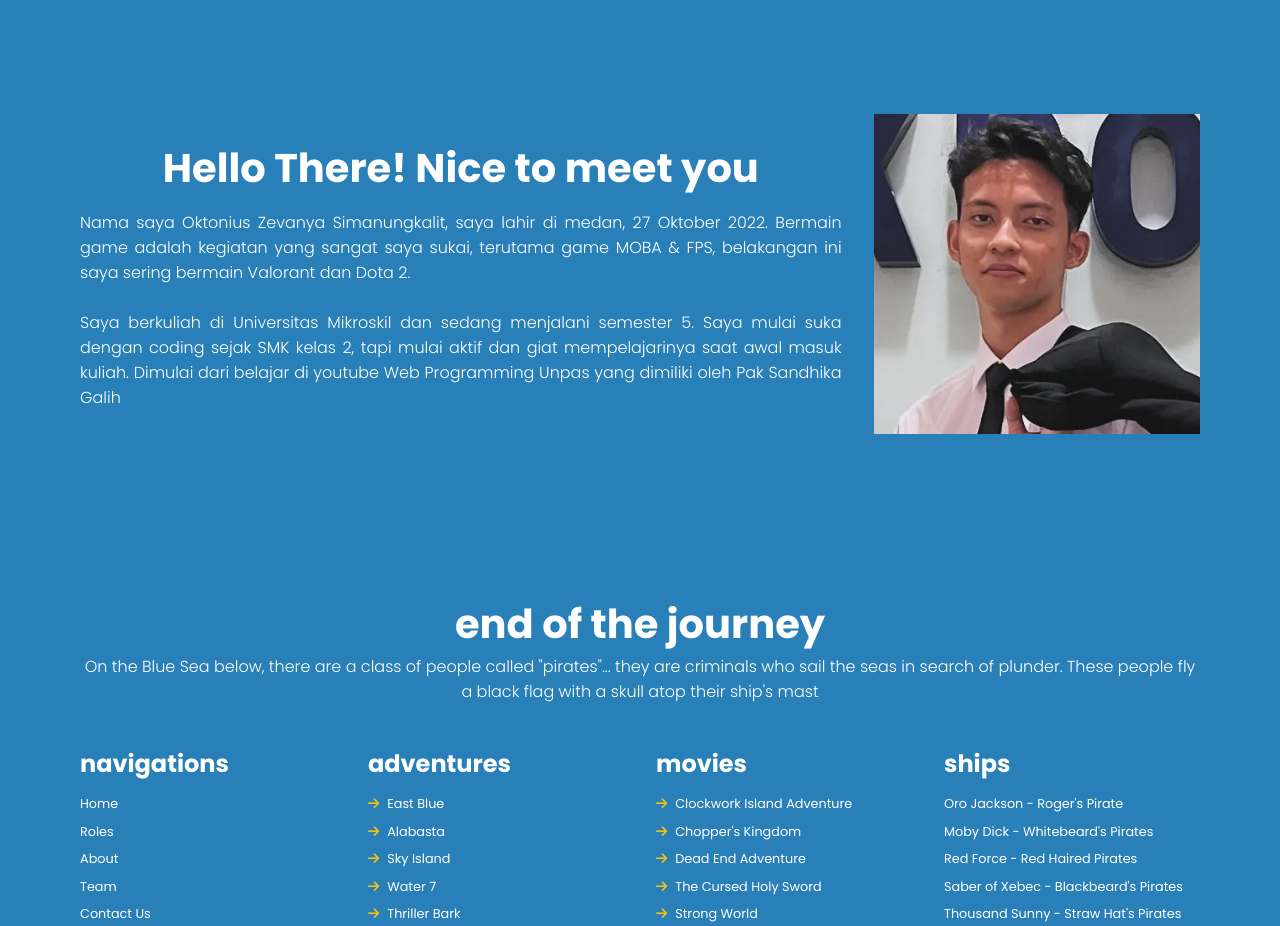
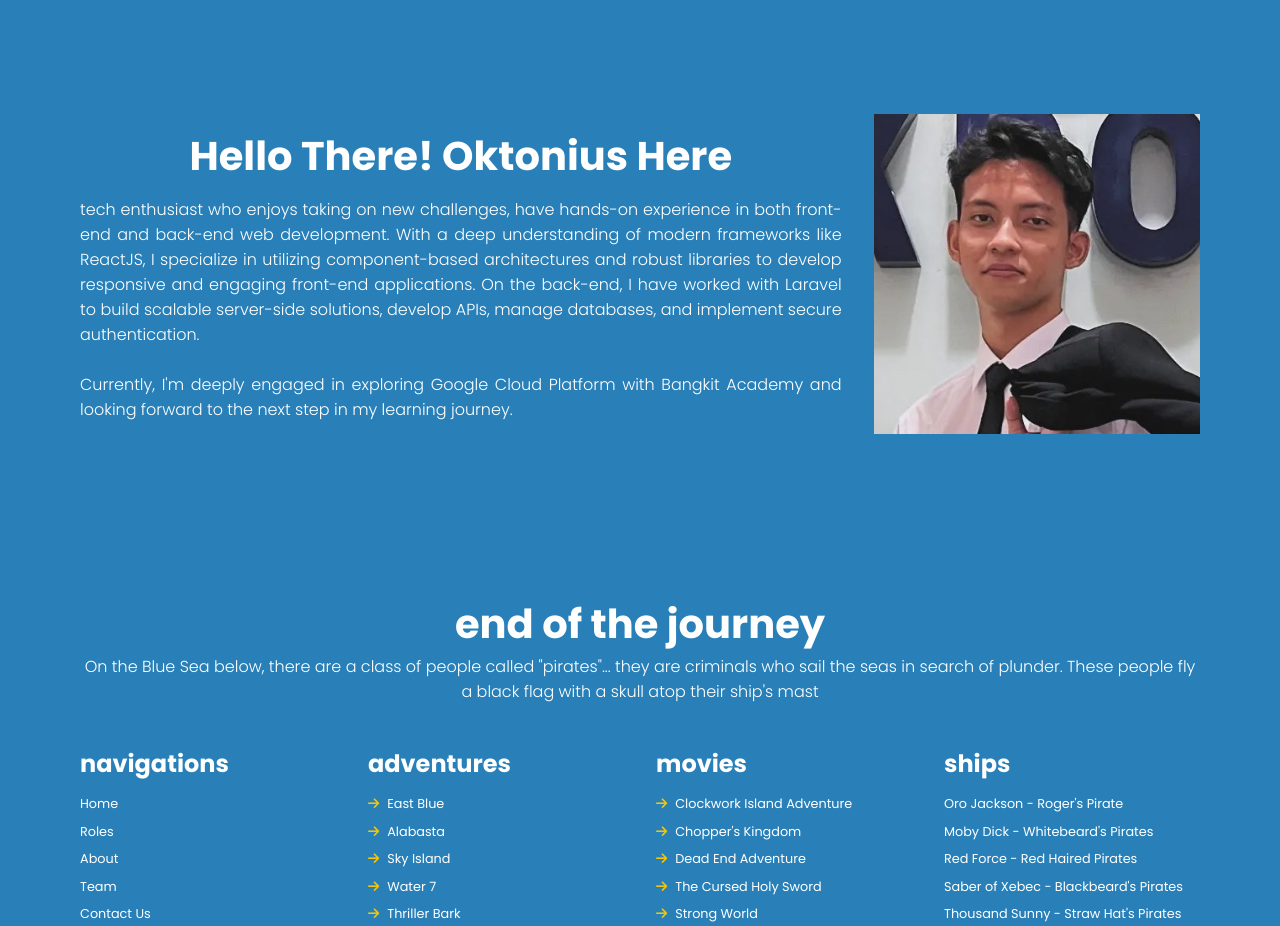
Before and after one commit to OktoniusZ/one_piece, a plain HTML site: page index.html in a window 1280 px wide. Shown: the part 3020-3946 px from the top of the page. Drawn offline with nearby package versions, Linux system fonts and the light colour scheme.

Commit message:
Update index.html

```diff
--- a/index.html
+++ b/index.html
@@ -183,15 +183,10 @@
         <!-- biodata section starts -->
         <section class="biodata" id="biodata">
             <div class="data">
-                <h3>Hello There! Nice to meet you</h3>
-                <p>Nama saya Oktonius Zevanya Simanungkalit, saya lahir di medan, 27 Oktober 2022. Bermain game adalah
-                    kegiatan yang sangat saya sukai, terutama game MOBA & FPS, belakangan ini saya sering bermain
-                    Valorant dan Dota 2.
+                <h3>Hello There! Oktonius Here</h3>
+                <p> tech enthusiast who enjoys taking on new challenges, have hands-on experience in both front-end and back-end web development. With a deep understanding of modern frameworks like ReactJS, I specialize in utilizing component-based architectures and robust libraries to develop responsive and engaging front-end applications. On the back-end, I have worked with Laravel to build scalable server-side solutions, develop APIs, manage databases, and implement secure authentication.
                     <br><br>
-                    Saya berkuliah di Universitas Mikroskil dan sedang menjalani semester 5. Saya mulai suka dengan
-                    coding sejak SMK kelas 2, tapi mulai aktif dan giat mempelajarinya saat awal
-                    masuk kuliah. Dimulai dari belajar di youtube Web Programming Unpas yang dimiliki oleh Pak Sandhika
-                    Galih
+                    Currently, I'm deeply engaged in exploring Google Cloud Platform with Bangkit Academy and looking forward to the next step in my learning journey.
                 </p>
             </div>
 
```
